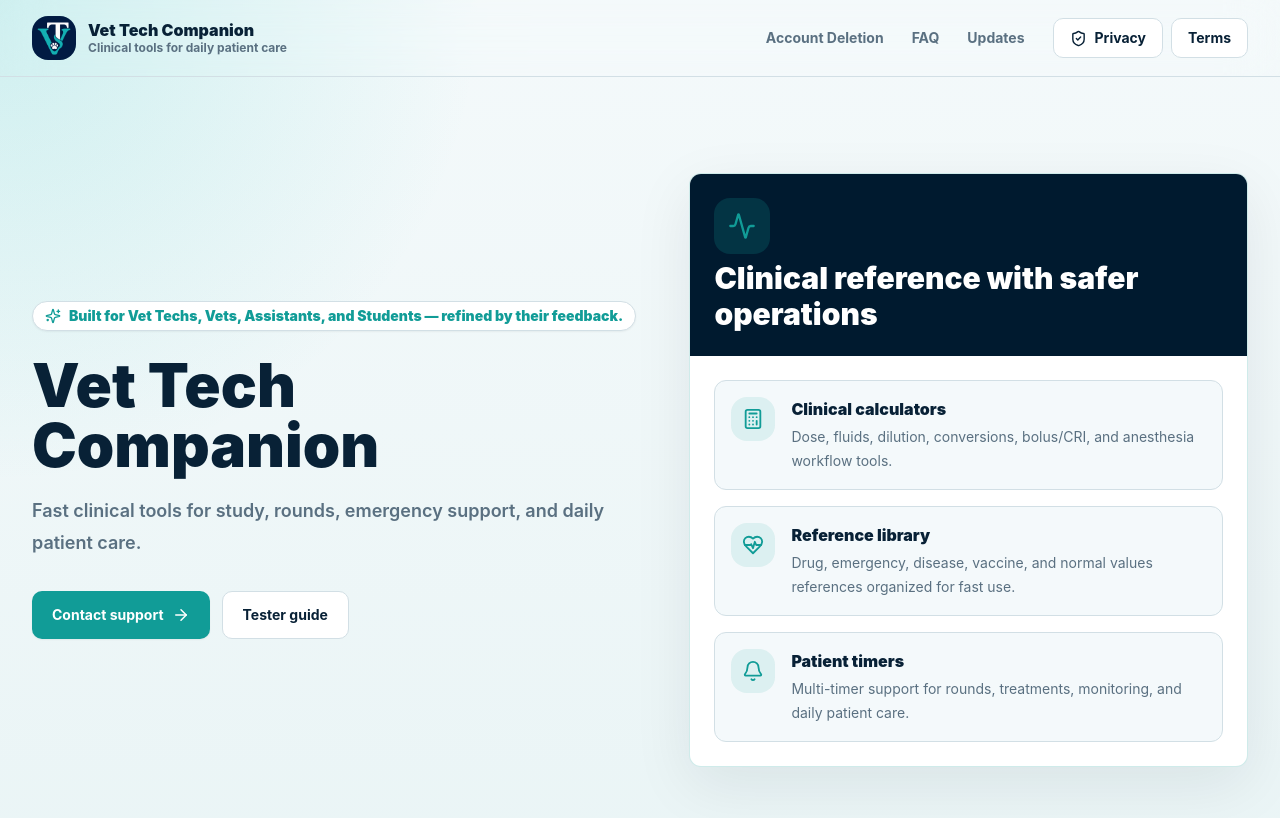
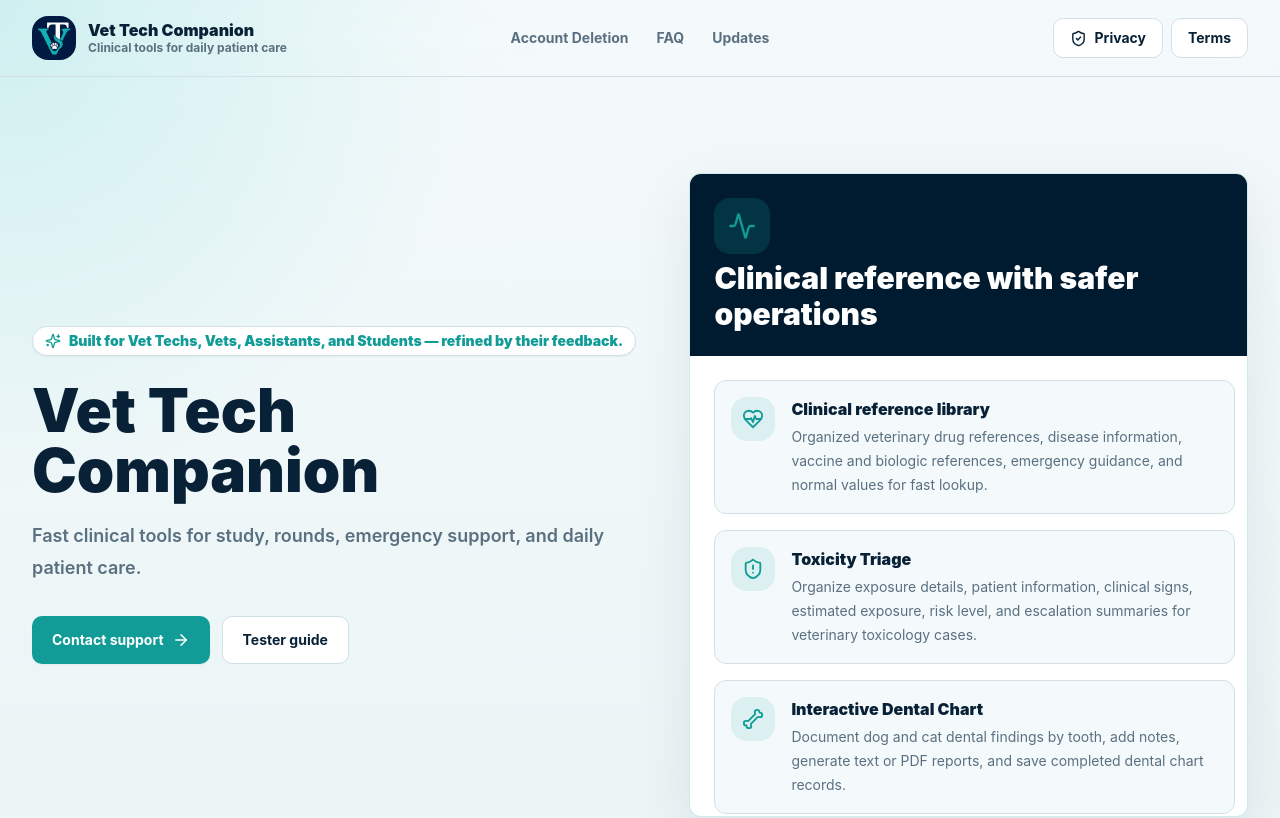
Before and after one commit to TeRRa2386/vtc-web, a Next.js app: page / in a window 1280 px wide. Shown: the top 818 px of the page. Built offline with nearby package versions, Linux system fonts and the light colour scheme.

Commit message:
Update home features and desktop nav layout

```diff
--- a/app/page.tsx
+++ b/app/page.tsx
@@ -1,5 +1,19 @@
 import Link from "next/link";
-import { Activity, ArrowRight, Bell, Calculator, HeartPulse, Sparkles } from "lucide-react";
+import {
+  Activity,
+  ArrowRight,
+  Bell,
+  Bone,
+  Calculator,
+  FileText,
+  Filter,
+  HeartPulse,
+  Palette,
+  ShieldAlert,
+  Sparkles,
+  Stethoscope,
+  UserRound
+} from "lucide-react";
 
 import { MotionShell } from "@/components/motion-shell";
 import { PageShell } from "@/components/public/page-shell";
@@ -7,9 +21,56 @@
 import { Card, CardContent, CardHeader, CardTitle } from "@/components/ui/card";
 
 const features = [
-  { icon: Calculator, title: "Clinical calculators", text: "Dose, fluids, dilution, conversions, bolus/CRI, and anesthesia workflow tools." },
-  { icon: HeartPulse, title: "Reference library", text: "Drug, emergency, disease, vaccine, and normal values references organized for fast use." },
-  { icon: Bell, title: "Patient timers", text: "Multi-timer support for rounds, treatments, monitoring, and daily patient care." }
+  {
+    icon: HeartPulse,
+    title: "Clinical reference library",
+    text: "Organized veterinary drug references, disease information, vaccine and biologic references, emergency guidance, and normal values for fast lookup."
+  },
+  {
+    icon: ShieldAlert,
+    title: "Toxicity Triage",
+    text: "Organize exposure details, patient information, clinical signs, estimated exposure, risk level, and escalation summaries for veterinary toxicology cases."
+  },
+  {
+    icon: Bone,
+    title: "Interactive Dental Chart",
+    text: "Document dog and cat dental findings by tooth, add notes, generate text or PDF reports, and save completed dental chart records."
+  },
+  {
+    icon: Calculator,
+    title: "Clinical calculators and tools",
+    text: "Practical workflow tools for unit conversions, dilution support, anesthesia references, fluid support, and other daily veterinary calculations where available."
+  },
+  {
+    icon: UserRound,
+    title: "Patient information cards",
+    text: "Capture patient ID, name, species, date of birth, age, weight, clinic email, and prepared-by details for supported workflows."
+  },
+  {
+    icon: FileText,
+    title: "PDF and text reports",
+    text: "Generate clean clinical documentation summaries and PDF reports for supported modules, with saved report history for quick access."
+  },
+  {
+    icon: Bell,
+    title: "Patient timers",
+    text: "Create and manage multiple patient timers with notes for treatments, monitoring, rounds, and daily patient care."
+  },
+  {
+    icon: Stethoscope,
+    title: "Notes and favorites",
+    text: "Save clinical notes and favorite important references for faster access during study or clinical work."
+  },
+  {
+    icon: Filter,
+    title: "Advanced filters",
+    text: "Filter diseases, drugs, vaccines, emergencies, and references by species and clinical category to find relevant information faster."
+  },
+  {
+    icon: Palette,
+    title: "Custom themes",
+    text: "Personalize the app with light, dark, and premium visual themes designed for comfortable daily use."
+  }
 ];
 
 export default function HomePage() {
@@ -46,7 +107,7 @@
             </div>
             <CardTitle className="text-3xl">Clinical reference with safer operations</CardTitle>
           </CardHeader>
-          <CardContent className="grid gap-4 p-6">
+          <CardContent className="grid max-h-[460px] gap-4 overflow-y-auto p-6 pr-3">
             {features.map((feature) => (
               <div className="flex gap-4 rounded-lg border bg-background p-4" key={feature.title}>
                 <div className="flex size-11 shrink-0 items-center justify-center rounded-2xl bg-primary/10 text-primary">
--- a/components/public/public-nav.tsx
+++ b/components/public/public-nav.tsx
@@ -35,8 +35,10 @@
             <span className="hidden text-xs font-bold text-muted-foreground sm:block">Clinical tools for daily patient care</span>
           </span>
         </Link>
-        <div className="hidden items-center gap-4 lg:flex">
-          <nav className="flex items-center gap-1" aria-label="Public navigation">
+        <nav
+          className="absolute left-1/2 hidden -translate-x-1/2 items-center gap-1 lg:flex"
+          aria-label="Public navigation"
+        >
           {links.map((link) => (
             <Link
               className="rounded-md px-3 py-2 text-sm font-bold text-muted-foreground transition hover:bg-muted hover:text-foreground"
@@ -47,7 +49,7 @@
             </Link>
           ))}
         </nav>
-          <div className="flex items-center gap-2">
+        <div className="hidden items-center gap-2 lg:flex">
           <Button asChild variant="outline">
             <Link href="/privacy">
               <ShieldCheck size={17} />
@@ -57,7 +59,6 @@
           <Button asChild variant="outline">
             <Link href="/terms">Terms</Link>
           </Button>
-          </div>
         </div>
         <Button
           aria-expanded={isOpen}
```
Lines whose indentation alone changed are shown as unchanged.
